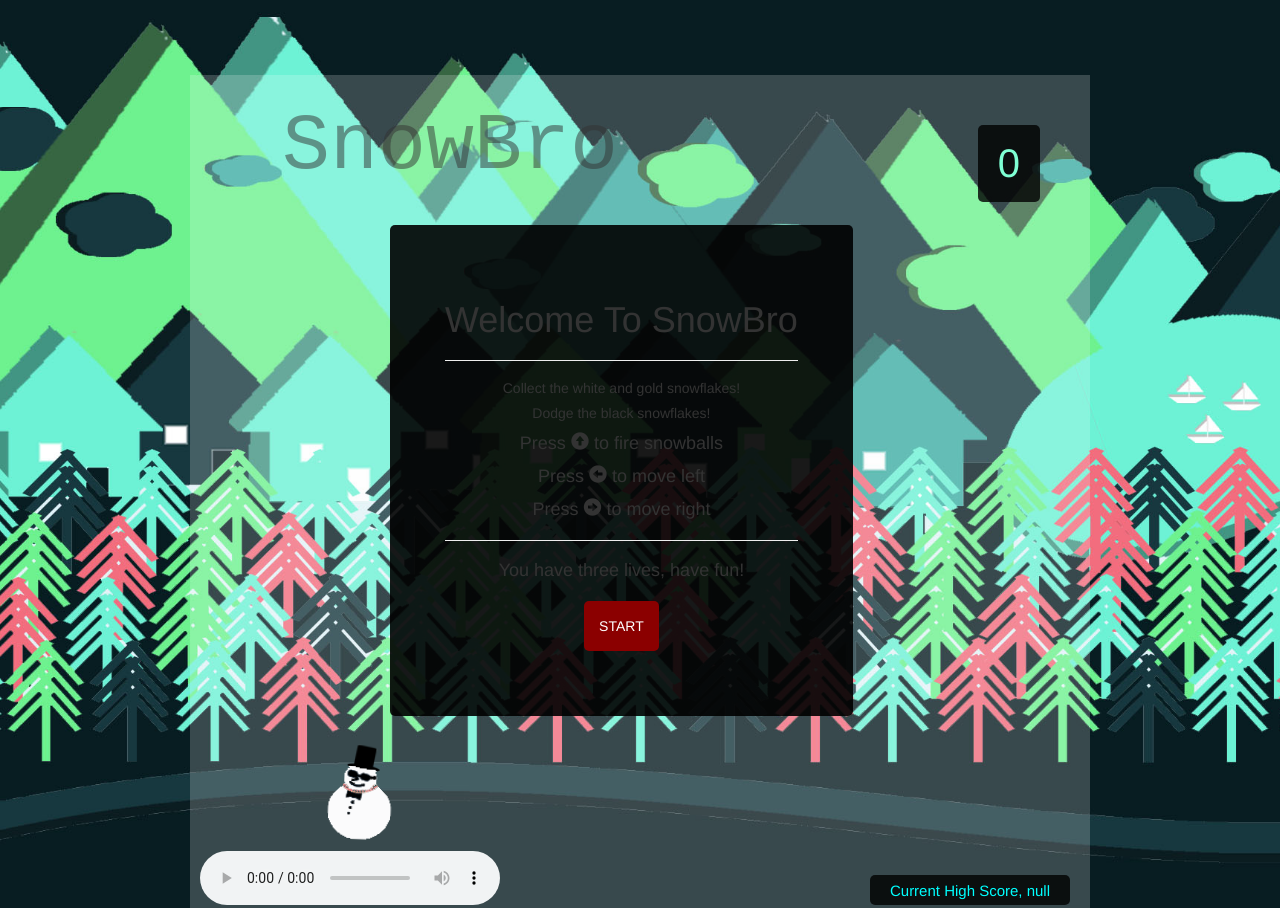
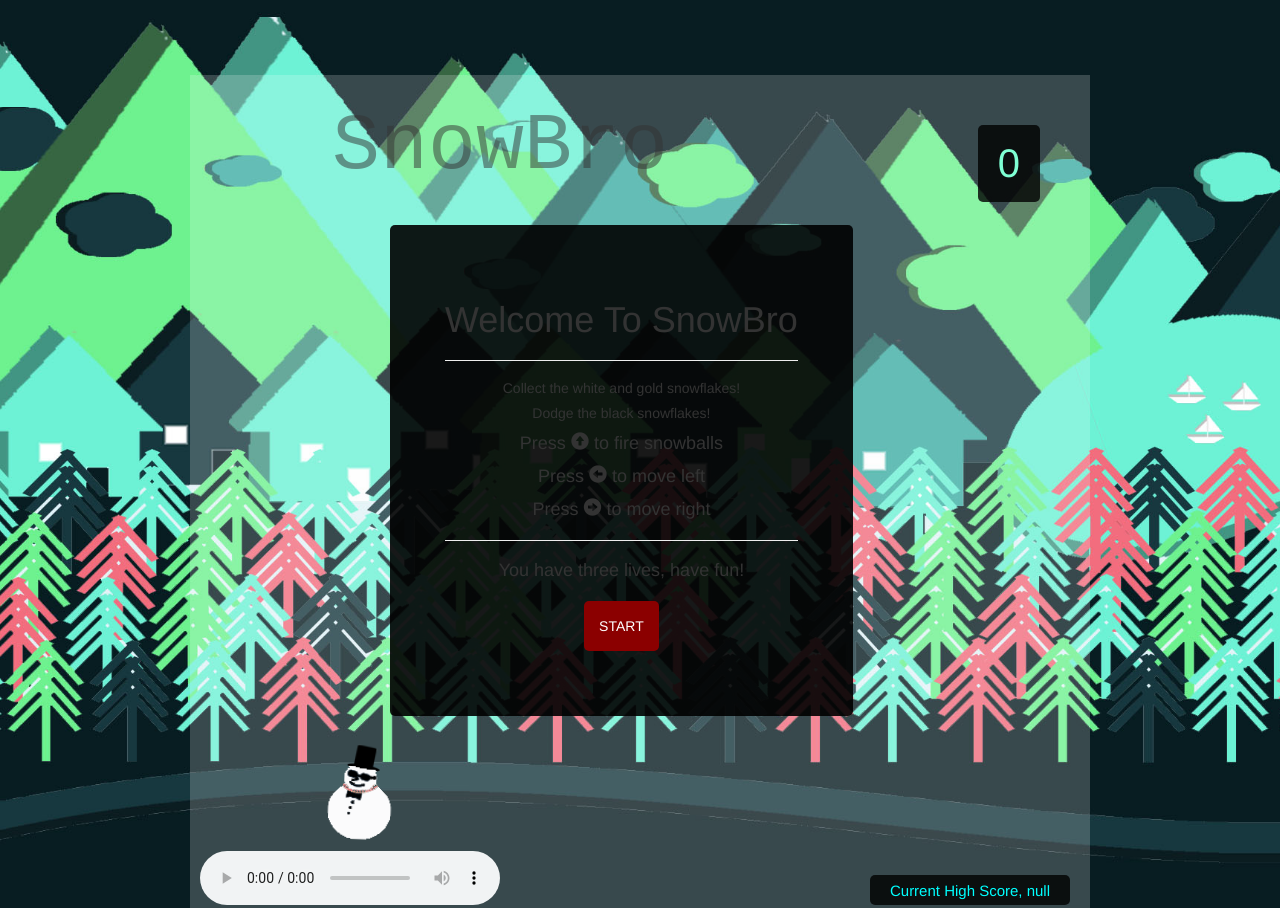
Before and after one commit to liushudan/SnowBro, a website: page public/index.html in a window 1280 px wide. Shown: the top 908 px of the page. Drawn offline with nearby package versions, Linux system fonts and the light colour scheme.

Commit message:
test commit

```diff
--- a/public/CSS/main.css
+++ b/public/CSS/main.css
@@ -104,10 +104,10 @@ margin:auto;
 /*----------------------------SnowBro Title-------------------------*/
 #title {
 
-    width: 500px;
+    width: 600px;
     height: 200px;
-    color: rgba (0,0,0, .8);
-    opacity: .5;
+    color: rgba (0,0,0, 0.9);
+    opacity: 0.5;
     font-size: 80px;
     font-family: monospace;
     text-align: center;
```
